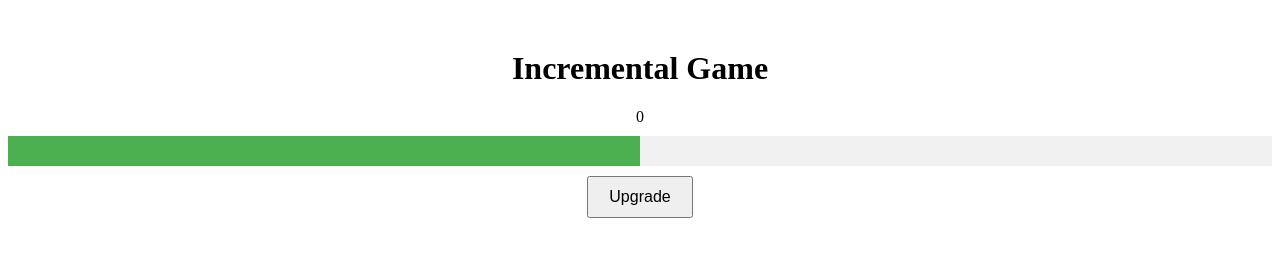
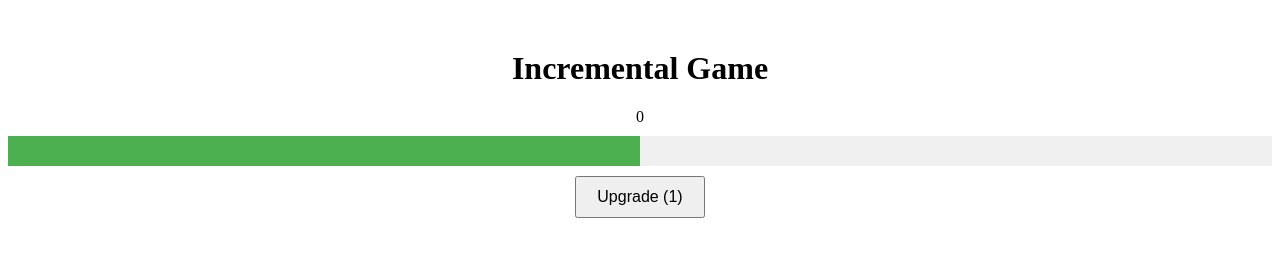
Before and after one commit to mohanpednekar/idle-game, a website: page index.html in a window 1280 px wide. Drawn offline with Linux system fonts and the light colour scheme.

Commit message:
Update index.html

```diff
--- a/index.html
+++ b/index.html
@@ -13,7 +13,7 @@
   <div class="progress-bar">
     <div class="progress" id="progress"></div>
   </div>
-  <button id="upgradeButton">Upgrade</button>
+  <button id="upgradeButton">Upgrade (<span id="incrementAmountDisplay">1</span>)</button>
 </div>
 <script src="js/main.js"></script>
 </body>
```
